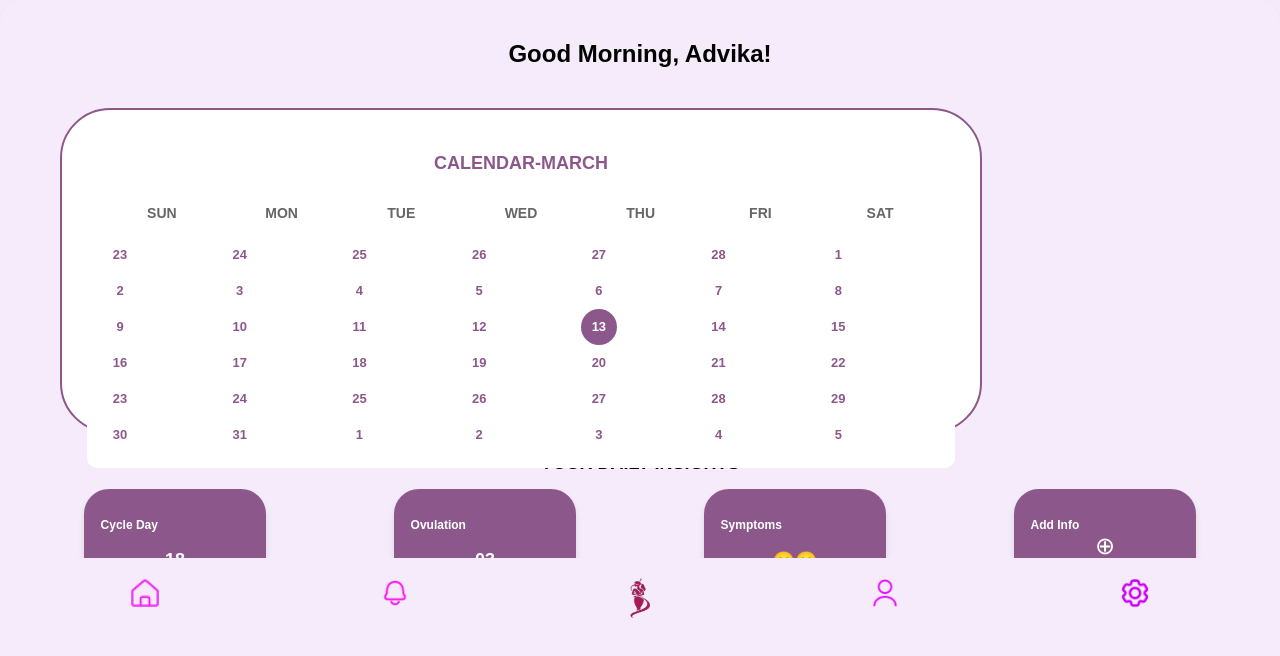
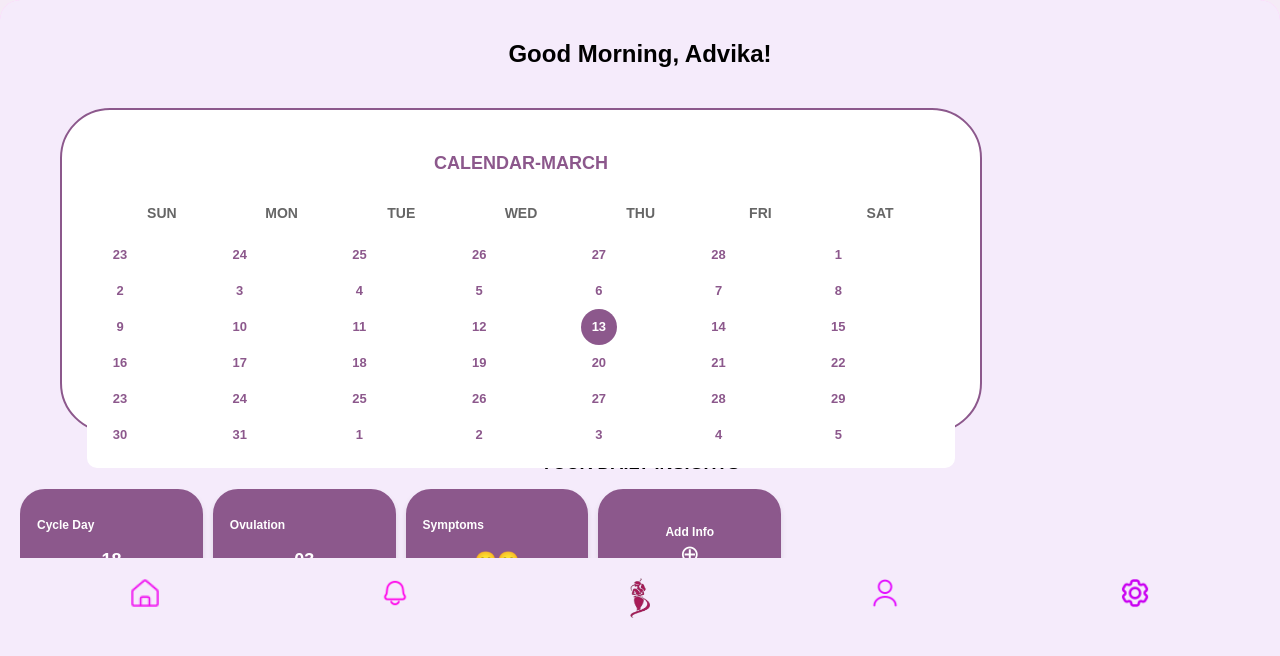
Before and after one commit to SivaG2002/period-tracker, a React (Create React App) app: page /home in a window 1280 px wide. Shown: the top 656 px of the page. Built offline with nearby package versions, Linux system fonts and the light colour scheme.

Commit message:
Enhance Home component: add dynamic symptom cards, improve layout and styling for insights section

```diff
--- a/src/pages/Home.js
+++ b/src/pages/Home.js
@@ -3,9 +3,9 @@ import Calendar from 'react-calendar';
 import 'react-calendar/dist/Calendar.css';
 import { motion } from 'framer-motion';
 import styled from 'styled-components';
-import './Home.css'; // Import custom CSS for calendar styling
+import './Home.css';
 
-// Styled Components
+// Styled Components remain the same until InsightCard
 const MobileViewport = styled.div`
   height: 100%;
 `;
@@ -45,9 +45,7 @@ const CalendarContainer = styled.div`
   padding: 25px 25px 0 25px;
   margin-bottom: 20px;
   border: 2px solid #8c588c;
-  // box-shadow: 0 4px 6px rgba(0,0,0,0.1);
 
-  /* Add these styles to reduce tile size */
   .react-calendar {
     position:relative;
     width:100%;
@@ -83,7 +81,6 @@ const CalendarContainer = styled.div`
 `;
 
 const SectionHeader = styled.h3`
-
   color: ${props => props.purple ? '#8c588c' : '#000000'};
   font-size: 18px;
   font-weight: bold;
@@ -94,8 +91,18 @@ const SectionHeader = styled.h3`
 
 const InsightsContainer = styled.div`
   display: flex;
-  justify-content: space-around;
+  justify-content: flex-start;
   margin-bottom: 30px;
+  overflow-x: auto;
+  white-space: nowrap;
+  -webkit-overflow-scrolling: touch;
+  &::-webkit-scrollbar {
+    height: 8px;
+  }
+  &::-webkit-scrollbar-thumb {
+    background:rgba(140, 88, 140, 0);
+    border-radius: 4px;
+  }
 `;
 
 const InsightCard = styled.div`
@@ -108,6 +115,8 @@ const InsightCard = styled.div`
   text-align: left;
   border: 2px solid #8c588c;
   box-shadow: 0 4px 6px rgba(0,0,0,0.1);
+  flex-shrink: 0;
+  margin-right: 10px;
 `;
 
 const InsightLabel = styled.p`
@@ -126,12 +135,20 @@ const InsightValue = styled.p`
   white-space: nowrap;
 `;
 
+const AddInfoButton = styled(InsightCard)`
+  cursor: pointer;
+  display: flex;
+  flex-direction: column;
+  justify-content: center;
+  align-items: center;
+`;
+
 const InsightValueForInfo = styled.p`
   color: ${props => props.purple ? '#8c588c' : '#fff'};
   font-size: 24px;
   text-align: center;
   white-space: nowrap;
-  margin-top: -0.1vh;
+  margin: 0;
 `;
 
 const NavigationBar = styled.div`
@@ -153,10 +170,19 @@ const NavIcon = styled.img`
 
 const Home = () => {
   const [date, setDate] = useState(new Date(2025, 2, 13));
-  const userName = "Advika"; // Replace with dynamic profile data in a real app
+  const [symptomCards, setSymptomCards] = useState([]);
+  const userName = "Advika";
 
-  // Dynamic greeting based on userName
   const greeting = userName ? `Good Morning, ${userName}!` : "Good Morning!";
+
+  const handleAddInfoClick = () => {
+    setSymptomCards([...symptomCards, (
+      <InsightCard key={symptomCards.length}>
+        <InsightLabel>Symptoms</InsightLabel>
+        <InsightValue>😊😊</InsightValue>
+      </InsightCard>
+    )]);
+  };
 
   return (
     <MobileViewport className="mobile-viewport">
@@ -166,13 +192,10 @@ const Home = () => {
         exit={{ opacity: 0 }}
         transition={{ duration: 1, ease: "easeInOut" }}
       >
-        {/* Main Content */}
         <ContentArea>
-          {/* Greeting */}
           <Greeting>{greeting}</Greeting>
 
-          {/* Calendar Section */}
-          <CalendarContainer >
+          <CalendarContainer>
             <SectionHeader purple>CALENDAR-MARCH</SectionHeader>
             <Calendar
               className="calendar"
@@ -193,37 +216,33 @@ const Home = () => {
             />
           </CalendarContainer>
 
-          {/* Daily Insights Section */}
           <SectionHeader>YOUR DAILY INSIGHTS</SectionHeader>
 
           <InsightsContainer>
-            {/* Cycle Day */}
             <InsightCard>
               <InsightLabel>Cycle Day</InsightLabel>
               <InsightValue>18</InsightValue>
             </InsightCard>
 
-            {/* Ovulation */}
             <InsightCard>
               <InsightLabel>Ovulation</InsightLabel>
               <InsightValue>03</InsightValue>
             </InsightCard>
 
-            {/* Symptoms */}
             <InsightCard>
               <InsightLabel>Symptoms</InsightLabel>
               <InsightValue>😊😊</InsightValue>
             </InsightCard>
 
-            {/* Add Info */}
-            <InsightCard>
-              <InsightLabel>Add Info </InsightLabel>
+            {symptomCards}
+
+            <AddInfoButton onClick={handleAddInfoClick}>
+              <InsightLabel>Add Info</InsightLabel>
               <InsightValueForInfo>⊕</InsightValueForInfo>
-            </InsightCard>
+            </AddInfoButton>
           </InsightsContainer>
         </ContentArea>
 
-        {/* Navigation Bar at Bottom */}
         <NavigationBar>
           <NavIcon
             src={process.env.PUBLIC_URL + '/home.png'}
```
Lines whose indentation alone changed are shown as unchanged.
